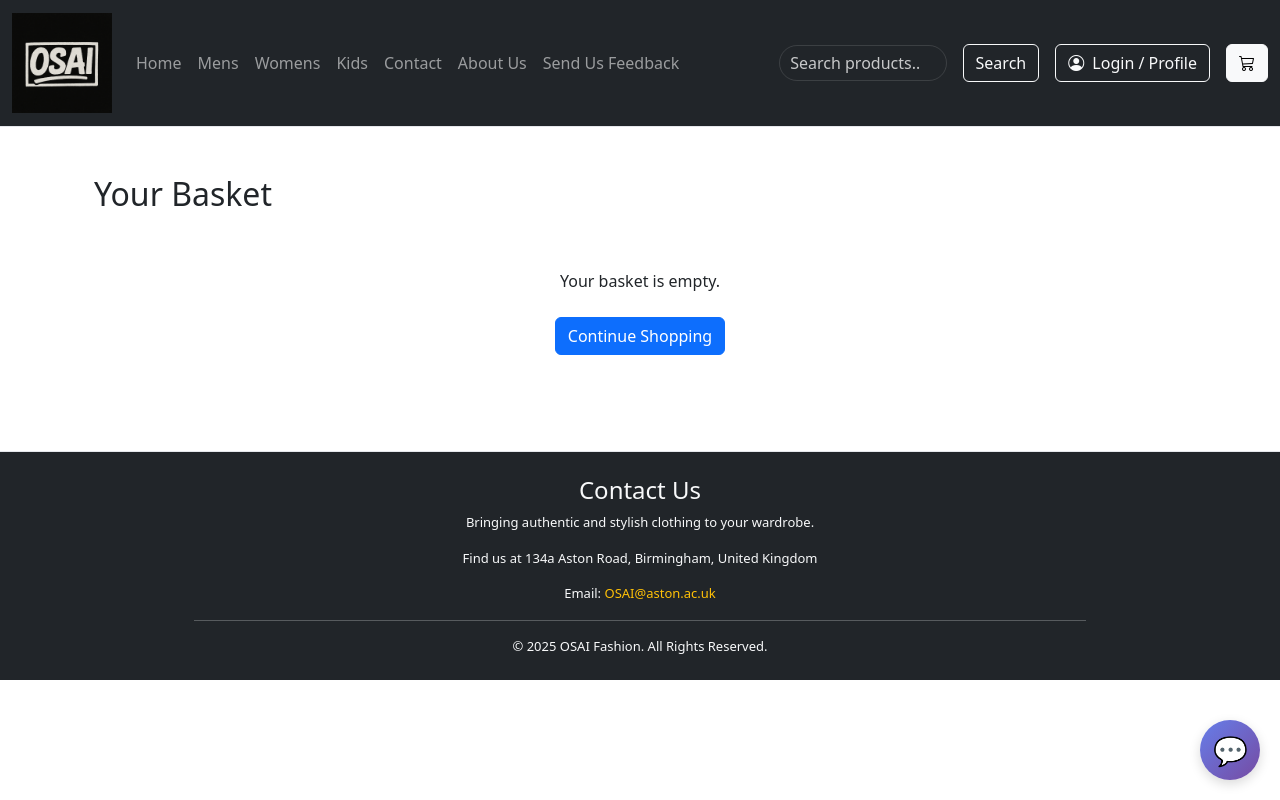
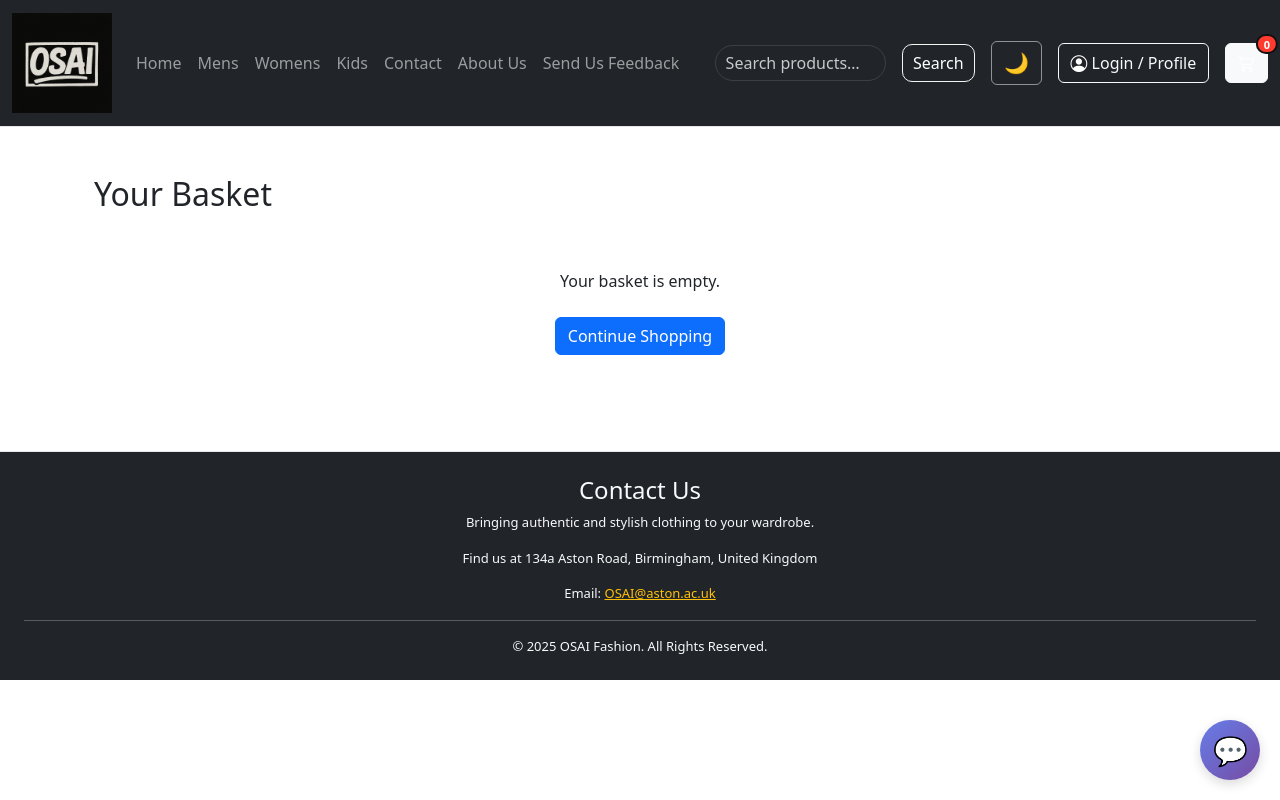
Before and after one commit to sumzali083/Team51, a React (Vite) app in the folder frontend/: page /cart in a window 1280 px wide. Built offline with nearby package versions, Linux system fonts and the light colour scheme.

Commit message:
Add ThemeToggle component and implement dark/light mode styling

```diff
--- a/frontend/src/Layout.jsx
+++ b/frontend/src/Layout.jsx
@@ -1,10 +1,11 @@
-import React, { useContext, useState } from "react";
+import React, { useContext } from "react";
 import { NavLink, Outlet, useLocation, useNavigate } from "react-router-dom";
 import { CartContext } from "./context/CartContext";
 import Chatbot from "./components/Chatbot";
+import ThemeToggle from "./components/ThemeToggle";
 
 export function Layout() {
-  const [search, setSearch] = useState("");
+  const [search, setSearch] = React.useState("");
   const location = useLocation();
   const navigate = useNavigate();
 
@@ -12,6 +13,7 @@ export function Layout() {
     e.preventDefault();
     const term = search.trim();
     if (!term) return;
+
     // Always navigate to the global search page with query param
     navigate(`/search?q=${encodeURIComponent(term)}`);
   };
@@ -20,144 +22,87 @@ export function Layout() {
   const cartCtx = useContext(CartContext);
   const totalItems = cartCtx?.cart?.reduce((s, i) => s + (i.quantity || 0), 0) || 0;
 
-  // Clear search when navigating away from search page
-  React.useEffect(() => {
-    if (!location.pathname.includes('/search')) {
-      setSearch("");
-    }
-  }, [location.pathname]);
-
   return (
     <>
       <header id="main-header">
         <nav className="navbar navbar-expand-lg navbar-dark bg-dark">
           <div className="container-fluid">
             <NavLink className="navbar-brand" to="/">
-              <img
-                width="100"
-                src="/images/logo.png"
-                alt="OSAI Logo"
-                onError={(e) => {
-                  e.target.src = "https://via.placeholder.com/100x40/333/fff?text=OSAI";
-                }}
-              />
+              <img width="100" src="/images/logo.png" alt="OSAI Logo" />
             </NavLink>
+
             <button
               className="navbar-toggler"
               type="button"
               data-bs-toggle="collapse"
               data-bs-target="#navbarSupportedContent"
-              aria-controls="navbarSupportedContent"
-              aria-expanded="false"
-              aria-label="Toggle navigation"
             >
               <span className="navbar-toggler-icon"></span>
             </button>
+
             <div className="collapse navbar-collapse" id="navbarSupportedContent">
               <ul className="navbar-nav me-auto mb-2 mb-lg-0">
                 <li className="nav-item">
-                  <NavLink
-                    className={({ isActive }) => `nav-link ${isActive ? 'active' : ''}`}
-                    to="/"
-                  >
+                  <NavLink className="nav-link" to="/">
                     Home
                   </NavLink>
                 </li>
                 <li className="nav-item">
-                  <NavLink
-                    id="nav-men"
-                    className={({ isActive }) => `nav-link ${isActive ? 'active' : ''}`}
-                    to="/mens"
-                  >
+                  <NavLink id="nav-men" className="nav-link" to="/mens">
                     Mens
                   </NavLink>
                 </li>
                 <li className="nav-item">
-                  <NavLink
-                    id="nav-women"
-                    className={({ isActive }) => `nav-link ${isActive ? 'active' : ''}`}
-                    to="/womens"
-                  >
+                  <NavLink id="nav-women" className="nav-link" to="/womens">
                     Womens
                   </NavLink>
                 </li>
                 <li className="nav-item">
-                  <NavLink
-                    id="nav-kids"
-                    className={({ isActive }) => `nav-link ${isActive ? 'active' : ''}`}
-                    to="/kids"
-                  >
+                  <NavLink id="nav-kids" className="nav-link" to="/kids">
                     Kids
                   </NavLink>
                 </li>
                 <li className="nav-item">
-                  <NavLink
-                    className={({ isActive }) => `nav-link ${isActive ? 'active' : ''}`}
-                    to="/contact"
-                  >
+                  <NavLink className="nav-link" to="/contact">
                     Contact
                   </NavLink>
                 </li>
                 <li className="nav-item">
-                  <NavLink
-                    className={({ isActive }) => `nav-link ${isActive ? 'active' : ''}`}
-                    to="/about"
-                  >
+                  <NavLink className="nav-link" to="/about">
                     About Us
                   </NavLink>
                 </li>
                 <li className="nav-item">
-                  <NavLink
-                    className={({ isActive }) => `nav-link ${isActive ? 'active' : ''}`}
-                    to="/feedback"
-                  >
+                  <NavLink className="nav-link" to="/feedback">
                     Send Us Feedback
                   </NavLink>
                 </li>
               </ul>
 
               {/* NAV SEARCH */}
-              <form
-                className="nav-search d-flex me-3"
-                onSubmit={handleSearchSubmit}
-                role="search"
-              >
+              <form className="nav-search d-flex me-3" onSubmit={handleSearchSubmit}>
                 <input
                   className="form-control"
                   type="search"
                   placeholder="Search products…"
                   value={search}
                   onChange={(e) => setSearch(e.target.value)}
-                  aria-label="Search products"
                 />
-                <button className="btn btn-outline-light ms-2" type="submit">
+                <button className="btn profile-btn ms-2" type="submit">
                   Search
                 </button>
               </form>
 
               <div className="d-flex align-items-center gap-3">
-                <NavLink
-                  to="/login"
-                  className="btn btn-outline-light"
-                  aria-label="Login or profile"
-                >
-                  <i className="bi bi-person-circle me-1" /> Login / Profile
+                <ThemeToggle />
+                <NavLink to="/login" className="btn btn-outline-light profile-btn">
+                  <i className="bi bi-person-circle" /> Login / Profile
                 </NavLink>
-
-                <NavLink
-                  to="/cart"
-                  className="btn btn-outline-light position-relative"
-                  aria-label="Shopping cart"
-                >
+                <NavLink to="/cart" className="btn btn-outline-light cart-btn position-relative">
                   <i className="bi bi-cart3" />
-                  {totalItems > 0 && (
-                    <span
-                      className="position-absolute top-0 start-100 translate-middle badge rounded-pill bg-danger"
-                      style={{ fontSize: '0.65rem' }}
-                    >
+                  <span className="position-absolute top-0 start-100 translate-middle badge rounded-pill bg-danger">
                     {totalItems}
                   </span>
-                  )}
                 </NavLink>
               </div>
             </div>
@@ -165,29 +110,25 @@ export function Layout() {
         </nav>
       </header>
 
-      <main className="container my-5">
+      <main className="container my-5" aria-live="polite">
         <Outlet />
       </main>
 
       <footer className="bg-dark text-light mt-5 pt-4 pb-4 text-center">
-        <div className="container">
         <h4>Contact Us</h4>
         <p>Bringing authentic and stylish clothing to your wardrobe.</p>
         <p>Find us at 134a Aston Road, Birmingham, United Kingdom</p>
         <p>
           Email:{" "}
-            <a
-              className="text-warning text-decoration-none"
-              href="mailto:240365581@aston.ac.uk"
-            >
+          <a className="text-warning" href="mailto:240365581@aston.ac.uk">
             OSAI@aston.ac.uk
           </a>
         </p>
-          <hr className="border-light mx-auto" style={{ width: '80%' }} />
+
+        <hr className="border-light" />
         <p className="mb-0">
           &copy; {new Date().getFullYear()} OSAI Fashion. All Rights Reserved.
         </p>
-        </div>
       </footer>
 
       <Chatbot />
--- /dev/null
+++ b/frontend/src/components/ThemeToggle.jsx
@@ -0,0 +1,36 @@
+import React, { useState, useEffect } from 'react';
+
+const ThemeToggle = () => {
+  const [theme, setTheme] = useState(() => {
+    // Get saved theme or default to 'light'
+    return localStorage.getItem('theme') || 'light';
+  });
+
+  useEffect(() => {
+    // Apply theme to document
+    document.documentElement.setAttribute('data-theme', theme);
+    localStorage.setItem('theme', theme);
+  }, [theme]);
+
+  const toggleTheme = () => {
+    setTheme(prevTheme => prevTheme === 'light' ? 'dark' : 'light');
+  };
+
+  return (
+    <button
+      onClick={toggleTheme}
+      className="btn btn-outline-light"
+      style={{
+        fontSize: '20px',
+        padding: '0.375rem 0.75rem',
+        border: '1px solid rgba(255, 255, 255, 0.5)',
+        transition: 'all 0.3s ease'
+      }}
+      title={`Switch to ${theme === 'light' ? 'dark' : 'light'} mode`}
+    >
+      {theme === 'light' ? '🌙' : '☀️'}
+    </button>
+  );
+};
+
+export default ThemeToggle;
--- a/frontend/src/main.jsx
+++ b/frontend/src/main.jsx
@@ -2,6 +2,7 @@ import React from "react";
 import ReactDOM from "react-dom/client";
 import App from "./App";
 import "./styles.css";
+import "./theme.css";
 import 'bootstrap/dist/css/bootstrap.min.css';
 
 console.log('DEBUG: main.jsx is running');
--- /dev/null
+++ b/frontend/src/theme.css
@@ -0,0 +1,222 @@
+/* Theme CSS Variables */
+:root {
+  --bg-primary: #ffffff;
+  --bg-secondary: #f8f9fa;
+  --text-primary: #212529;
+  --text-secondary: #6c757d;
+  --border-color: #dee2e6;
+  --card-bg: #ffffff;
+  --shadow: rgba(0, 0, 0, 0.1);
+}
+
+[data-theme="dark"] {
+  --bg-primary: #1a1a1a;
+  --bg-secondary: #2d2d2d;
+  --text-primary: #e9ecef;
+  --text-secondary: #adb5bd;
+  --border-color: #495057;
+  --card-bg: #2d2d2d;
+  --shadow: rgba(0, 0, 0, 0.3);
+}
+
+/* Apply theme variables to body and main elements */
+body {
+  background-color: var(--bg-primary);
+  color: var(--text-primary);
+  transition: background-color 0.3s ease, color 0.3s ease;
+}
+
+#root {
+  background-color: var(--bg-primary);
+  color: var(--text-primary);
+  min-height: 100vh;
+}
+
+.container,
+main.container {
+  background-color: var(--bg-primary);
+  color: var(--text-primary);
+}
+
+/* Cards and product items */
+.card {
+  background-color: var(--card-bg) !important;
+  color: var(--text-primary) !important;
+  border-color: var(--border-color) !important;
+  transition: background-color 0.3s ease, color 0.3s ease;
+}
+
+.card-body {
+  background-color: var(--card-bg);
+  color: var(--text-primary);
+}
+
+.card-title,
+.card-text {
+  color: var(--text-primary) !important;
+}
+
+/* Override Bootstrap bg-dark for theming */
+.navbar.bg-dark {
+  background-color: #212529 !important;
+}
+
+[data-theme="dark"] .navbar.bg-dark {
+  background-color: #0d0d0d !important;
+  border-bottom: 1px solid var(--border-color);
+}
+
+/* Footer theming */
+footer.bg-dark {
+  background-color: #212529 !important;
+}
+
+[data-theme="dark"] footer.bg-dark {
+  background-color: #0d0d0d !important;
+  border-top: 1px solid var(--border-color);
+}
+
+/* Override any bg-dark divs for theming */
+.bg-dark {
+  background-color: #212529 !important;
+}
+
+[data-theme="dark"] .bg-dark {
+  background-color: #0d0d0d !important;
+}
+
+/* Form inputs */
+.form-control {
+  background-color: var(--bg-secondary);
+  color: var(--text-primary);
+  border-color: var(--border-color);
+}
+
+.form-control:focus {
+  background-color: var(--bg-secondary);
+  color: var(--text-primary);
+  border-color: #667eea;
+}
+
+/* Tables */
+table {
+  color: var(--text-primary);
+}
+
+.table {
+  color: var(--text-primary);
+  border-color: var(--border-color);
+}
+
+/* List groups */
+.list-group-item {
+  background-color: var(--card-bg);
+  color: var(--text-primary);
+  border-color: var(--border-color);
+}
+
+/* Modals */
+.modal-content {
+  background-color: var(--card-bg);
+  color: var(--text-primary);
+}
+
+/* Breadcrumbs and other elements */
+.breadcrumb {
+  background-color: var(--bg-secondary);
+}
+
+/* Smooth transitions for theme switching */
+* {
+  transition: background-color 0.3s ease, color 0.3s ease, border-color 0.
+}
+
+/* Additional root and container styling for dark mode */
+[data-theme="dark"] #root {
+  background-color: var(--bg-primary);
+}
+
+[data-theme="dark"] .container {
+  background-color: var(--bg-primary);
+}
+
+[data-theme="dark"] .container-fluid {
+  background-color: var(--bg-primary);
+}
+
+/* Headings and text */
+h1, h2, h3, h4, h5, h6,
+p, span, div {
+  color: inherit;
+}
+
+[data-theme="dark"] h1,
+[data-theme="dark"] h2,
+[data-theme="dark"] h3,
+[data-theme="dark"] h4,
+[data-theme="dark"] h5,
+[data-theme="dark"] h6 {
+  color: var(--text-primary);
+}
+
+/* Ensure all text inherits theme colors */
+[data-theme="dark"] p,
+[data-theme="dark"] span,
+[data-theme="dark"] div:not(.navbar):not(.footer):not(.btn) {
+  color: var(--text-primary);
+}
+
+/* Bootstrap text-light stays light in both modes */
+.text-light {
+  color: #f8f9fa !important;
+}
+
+[data-theme="dark"] .text-light {
+  color: #e9ecef !important;
+}
+
+/* Ensure divs with bg-dark have light text */
+.bg-dark * {
+  color: #f8f9fa;
+}
+
+[data-theme="dark"] .bg-dark * {
+  color: #e9ecef;
+}
+
+/* Chatbot theme adaptation */
+[data-theme="dark"] .chatbot-window {
+  background: var(--card-bg);
+  box-shadow: 0 10px 40px rgba(0, 0, 0, 0.5);
+}
+
+[data-theme="dark"] .chatbot-messages {
+  background: var(--bg-secondary);
+}
+
+[data-theme="dark"] .bot-message .message-content {
+  background: var(--card-bg);
+  color: var(--text-primary);
+  box-shadow: 0 2px 4px rgba(0, 0, 0, 0.3);
+}
+
+[data-theme="dark"] .quick-questions {
+  background: var(--bg-secondary);
+}
+
+[data-theme="dark"] .quick-btn {
+  background: var(--card-bg);
+  border-color: var(--border-color);
+  color: #667eea;
+}
+
+[data-theme="dark"] .chatbot-input {
+  background: var(--card-bg);
+  border-top-color: var(--border-color);
+}
+
+[data-theme="dark"] .chatbot-input input {
+  background: var(--bg-secondary);
+  color: var(--text-primary);
+  border-color: var(--border-color);
+}
```
Lines whose indentation alone changed are shown as unchanged.
